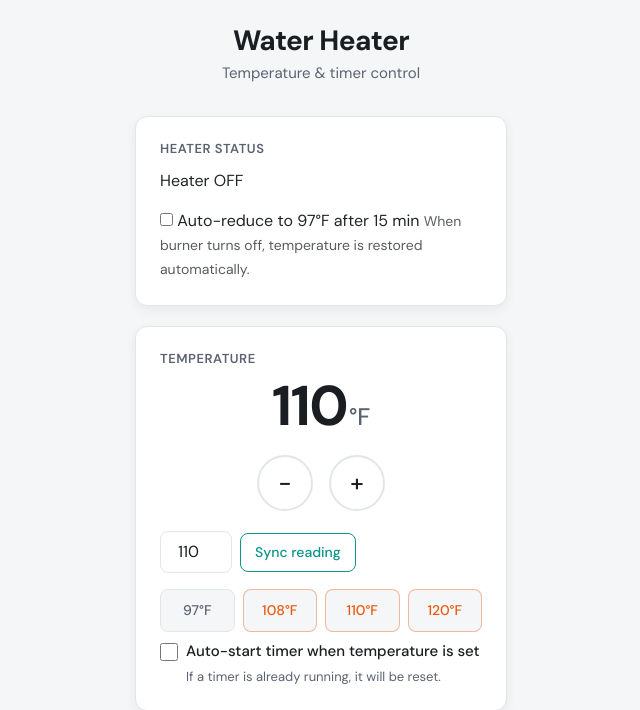
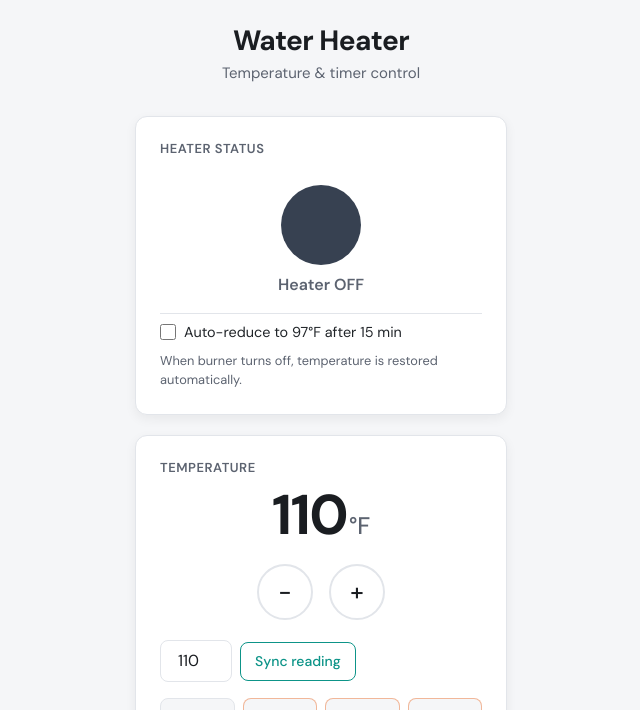
Before and after one commit to hemna/waterheater, a Flask app: page / in a window 1280 px wide. Shown: the top 710 px of the page, without its empty margins (319-959 px from the left). Run offline with Flask 2, Linux system fonts and the light colour scheme; some libraries are stand-ins or nearby versions.

Commit message:
feat: add heater indicator CSS with pulse animation

```diff
--- a/web/static/main.css
+++ b/web/static/main.css
@@ -360,3 +360,78 @@ body {
     border-radius: var(--radius-sm);
     border: 1px solid var(--border);
 }
+
+/* ─── Heater status indicator ─── */
+
+.heater-indicator-wrap {
+    display: flex;
+    flex-direction: column;
+    align-items: center;
+    gap: 0.5rem;
+    padding: 1rem 0;
+}
+
+.heater-indicator {
+    width: 80px;
+    height: 80px;
+    border-radius: 50%;
+    transition: background-color 0.3s ease, box-shadow 0.3s ease;
+}
+
+.heater-indicator--off {
+    background-color: #374151;
+    box-shadow: none;
+}
+
+.heater-indicator--on {
+    background-color: #ef4444;
+    box-shadow: 0 0 24px 8px rgba(239, 68, 68, 0.5);
+    animation: heater-pulse 1.4s ease-in-out infinite;
+}
+
+@keyframes heater-pulse {
+    0%, 100% {
+        box-shadow: 0 0 24px 8px rgba(239, 68, 68, 0.5);
+    }
+    50% {
+        box-shadow: 0 0 40px 16px rgba(239, 68, 68, 0.8);
+    }
+}
+
+.heater-label {
+    font-size: 1rem;
+    font-weight: 600;
+    color: var(--text-muted);
+    margin: 0;
+}
+
+.heater-label--on {
+    color: #ef4444;
+}
+
+.heater-auto {
+    display: flex;
+    flex-direction: column;
+    gap: 0.25rem;
+    padding-top: 0.5rem;
+    border-top: 1px solid var(--border);
+}
+
+.heater-auto-label {
+    display: flex;
+    align-items: center;
+    gap: 0.5rem;
+    font-size: 0.9rem;
+    cursor: pointer;
+}
+
+.heater-auto-checkbox {
+    width: 16px;
+    height: 16px;
+    cursor: pointer;
+}
+
+.heater-auto-hint {
+    font-size: 0.8rem;
+    color: var(--text-muted);
+}
```
